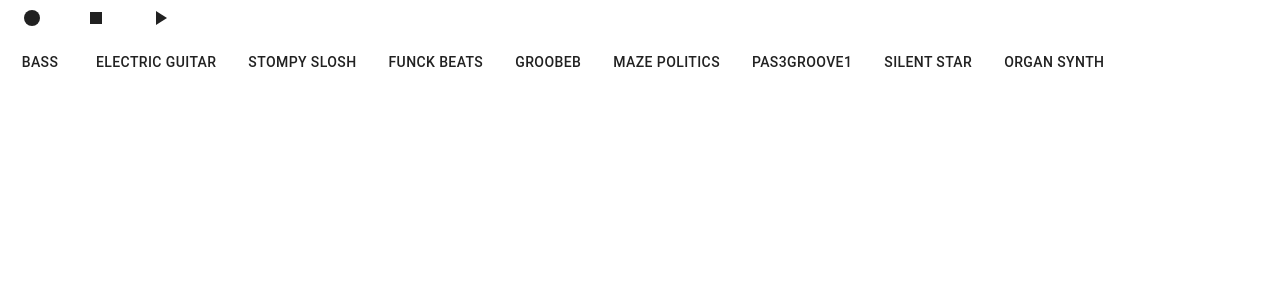
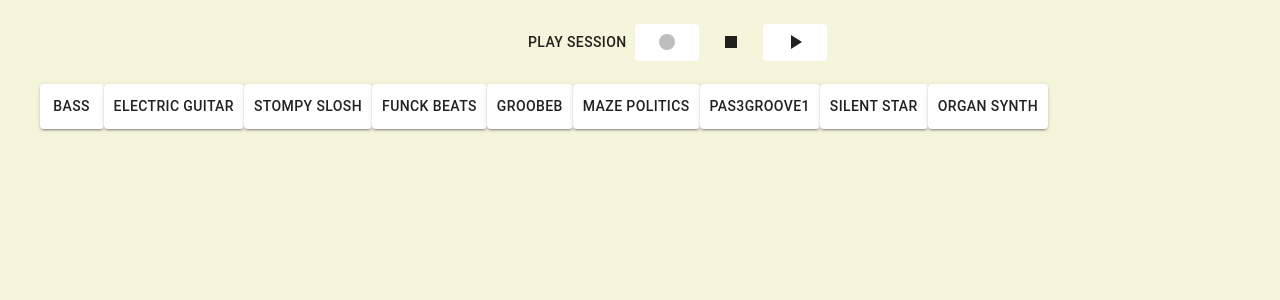
Before and after one commit to sagidahan94/looper-machine, a React (Create React App) app: page / in a window 1280 px wide. Shown: the top 300 px of the page. Built offline with nearby package versions, Linux system fonts and the light colour scheme.

Commit message:
one record is working

```diff
--- a/src/App.js
+++ b/src/App.js
@@ -1,21 +1,28 @@
 import { ButtonGroup } from "@material-ui/core";
-import { createStyles, makeStyles } from "@material-ui/core/styles";
+import { createStyles, makeStyles, s } from "@material-ui/core/styles";
 import React, { useState, useCallback } from "react";
 import Pad from "./components/Pad.jsx";
 import PlayButton from "./components/PlayButton.jsx";
+import PlaySessionButton from "./components/PlaySessionButton.jsx";
 import RecordButton from "./components/RecordButton.jsx";
 import StopButton from "./components/StopButton.jsx";
+import Box from "@material-ui/core/Box";
+import Grid from "@material-ui/core/Grid";
 
+// Use Styles
 const useStyles = makeStyles((theme) =>
   createStyles({
     root: {
       "& > *": {
         margin: theme.spacing(1),
       },
+      buttons: {},
+      pads: {},
     },
   })
 );
 
+// Initiailize the sounds object
 function GenerateSounds() {
   return {
     1: {
@@ -94,24 +101,120 @@ function GenerateSounds() {
 }
 
 function App() {
+  // Styles
   const classes = useStyles();
 
+  // force update - for objects only
   const [, updateState] = useState();
   const forceUpdate = useCallback(() => updateState({}), []);
 
+  // States
   const [isPlaying, setIsPlaying] = useState(false);
+  const [isRecord, setIsRecord] = useState({ value: false });
   const [sounds, setSounds] = useState(GenerateSounds());
   const [stateCurrInterval, setStateCurrInterval] = useState(1);
+  // const [soundsRecorded, setSoundsRecorded] = useState(GenerateSounds());
+  const [recordInterval, setRecordInterval] = useState([]);
 
+  // Check if record is empty
+  const recordIsEmpty = () => {
+    return recordInterval.length === 0;
+  };
+
+  // Handle in pad(sound) click
   const handleSoundClick = (soundId) => {
     let sound = sounds[soundId];
     sound.isActive = !sound.isActive;
-
     setSounds(sounds);
     forceUpdate();
   };
 
+  // Handle record click
+  const handleRecordClick = () => {
+    if (!isRecord.value) {
+      // Set record state
+      let record = isRecord;
+      record.value = !record.value;
+      setIsRecord(isRecord);
+      forceUpdate();
+
+      // Update the first interval of recording - when click on recording
+      if (isPlaying) {
+        const activeSounds = Object.values(sounds).filter((x) => x.isActive);
+        if (activeSounds.length === 0) return;
+        const startTime = activeSounds[0].audio.currentTime * 1000;
+        recordInterval.push({
+          startTime: startTime,
+          durationTime: 8000 - startTime,
+          ids: activeSounds.map((x) => x.id),
+        });
+      }
+    }
+    // Set the last interval of recording - when click off recording
+    else {
+      // Set record
+      let record = isRecord;
+      record.value = !record.value;
+      setIsRecord(isRecord);
+      forceUpdate();
+      // Set the last session of the record
+      const activeSounds = Object.values(sounds).filter((x) => x.isActive);
+      const endTime = activeSounds[0].audio.currentTime * 1000;
+      const lastRecord = recordInterval[recordInterval.length - 1];
+      lastRecord.durationTime = endTime;
+      setRecordInterval(recordInterval);
+    }
+  };
+
+  // Play the record Session
+  const playRecoding = (index) => {
+    if (index == 0) {
+      // stopMusic();  // stop the music when play session
+      Object.values(sounds).map((sound) => {
+        sound.audio.pause();
+        sound.audio.currentTime = 0;
+      });
+    }
+
+    // Change state to playing
+    if (!isPlaying) {
+      setIsPlaying((isPlaying) => !isPlaying);
+    }
+
+    // Start playing intervals one by one
+    const currentRecord = recordInterval[index];
+    if (currentRecord) {
+      for (let j = 0; j < currentRecord.ids.length; j++) {
+        const currentSoundId = currentRecord.ids[j];
+        sounds[currentSoundId].isActive = true;
+        sounds[currentSoundId].audio.currentTime =
+          currentRecord.startTime / 1000.0;
+        sounds[currentSoundId].audio.play();
+        setTimeout(() => {
+          playRecoding(index + 1); // Recursive call to this function
+        }, currentRecord.durationTime);
+      }
+    }
+  };
+
   const updateLooper = () => {
+    // If recording- update the intervals
+    if (isRecord.value) {
+      recordInterval.push({
+        startTime: 0,
+        durationTime: 8000,
+        ids: Object.values(sounds)
+          .filter((x) => x.isActive)
+          .map((x) => x.id),
+      });
+    }
+
+    // Playing the sound in intervals
+    firstInvokeUpdateLooper();
+  };
+
+  // Playing the sound in intervals
+  const firstInvokeUpdateLooper = () => {
     Object.values(sounds).map((sound) => {
       if (sound.isActive) {
         sound.audio.pause();
@@ -124,20 +227,34 @@ function App() {
     });
   };
 
+  // Start to play the music - set interval
   const playMusic = () => {
     if (!isPlaying) {
       setIsPlaying((isPlaying) => !isPlaying);
 
-      updateLooper();
-      let interval = setInterval(() => updateLooper(), 8000);
+      firstInvokeUpdateLooper();
+      const interval = setInterval(() => updateLooper(), 8000);
       setStateCurrInterval(interval);
     }
   };
 
+  // Stop all the sounds that play
   const stopMusic = () => {
+    //Only if play state - true
     if (isPlaying) {
+      // Yarden coded: extract to function
+      if (isRecord.value) {
+        let record = isRecord;
+        record.value = !record.value;
+        setIsRecord(isRecord);
+        forceUpdate();
+      }
+
+      // Change state of playing
       setIsPlaying((isPlaying) => !isPlaying);
+      // Clear the interval
       clearInterval(stateCurrInterval);
+      // Stop all the sounds
       Object.values(sounds).map((sound) => {
         sound.audio.pause();
         sound.audio.currentTime = 0;
@@ -145,18 +262,30 @@ function App() {
     }
   };
 
+  // Render
   return (
-    <div className="App">
-      <ButtonGroup>
-        <RecordButton />
+    <div className={classes.root}>
+      <ButtonGroup className={classes.buttons} className="music-sounds">
+        <PlaySessionButton
+          playSession={playRecoding}
+          isRecord={isRecord.value}
+          isRecordEmpty={recordIsEmpty}
+        />
+        <RecordButton
+          isPlaying={isPlaying}
+          recordMusic={handleRecordClick}
+          isRecord={isRecord.value}
+        />
         <StopButton stopMusic={stopMusic} isPlaying={isPlaying} />
         <PlayButton playMusic={playMusic} isPlaying={isPlaying} />
       </ButtonGroup>
-      <ButtonGroup className={classes.root}>
-        {Object.values(sounds).map((sound) => (
-          <Pad key={sound.id} sound={sound} updatedSound={handleSoundClick} />
-        ))}
-      </ButtonGroup>
+      <Box>
+        <Grid className={classes.pads} className="my-button">
+          {Object.values(sounds).map((sound) => (
+            <Pad key={sound.id} sound={sound} updatedSound={handleSoundClick} />
+          ))}
+        </Grid>
+      </Box>
     </div>
   );
 }
--- a/src/components/Pad.jsx
+++ b/src/components/Pad.jsx
@@ -3,11 +3,15 @@ import Button from "@material-ui/core/Button";
 import { createStyles, makeStyles } from "@material-ui/core/styles";
 
 const useStyles = makeStyles({
-  root: {
+  button: {
     background: "white",
+    padding: 10,
+    borderSpacing: 10,
   },
-  root_selected: {
-    background: "red",
+  button_selected: {
+    background: "yellow",
+    padding: 10,
+    borderSpacing: 10,
   },
 });
 
@@ -16,7 +20,8 @@ const Pad = ({ key, sound, updatedSound }) => {
 
   return (
     <Button
-      className={sound.isActive ? classes.root_selected : classes.root}
+      variant="contained"
+      className={sound.isActive ? classes.button_selected : classes.button}
       key={sound.id}
       onClick={() => updatedSound(sound.id)}
     >
--- a/src/components/PlayButton.jsx
+++ b/src/components/PlayButton.jsx
@@ -1,10 +1,25 @@
 import React from "react";
 import { Button } from "@material-ui/core";
 import PlayArrowIcon from "@material-ui/icons/PlayArrow";
+import { createStyles, makeStyles } from "@material-ui/core/styles";
+
+const useStyles = makeStyles({
+  button: {
+    background: "white",
+  },
+  button_selected: {
+    background: "blue",
+  },
+});
 
 function PlayButton({ playMusic, isPlaying }) {
+  const classes = useStyles();
+
   return (
-    <Button onClick={() => playMusic()}>
+    <Button
+      className={isPlaying ? classes.button_selected : classes.button}
+      onClick={() => playMusic()}
+    >
       <PlayArrowIcon></PlayArrowIcon>
     </Button>
   );
--- a/src/components/PlaySessionButton.jsx
+++ b/src/components/PlaySessionButton.jsx
@@ -1,7 +1,20 @@
 import React from "react";
+import { Button } from "@material-ui/core";
+import { createStyles, makeStyles } from "@material-ui/core/styles";
 
-function PlaySessionButton() {
-  return <div></div>;
+const useStyles = makeStyles({
+  button: {
+    background: "white",
+  },
+  button_record: {
+    background: "red",
+  },
+});
+
+function PlaySessionButton({ playSession, isRecord, isRecordEmpty }) {
+  const classes = useStyles();
+
+  return <Button onClick={() => playSession(0)}>play Session</Button>;
 }
 
 export default PlaySessionButton;
--- a/src/components/RecordButton.jsx
+++ b/src/components/RecordButton.jsx
@@ -1,10 +1,26 @@
 import React from "react";
 import { Button } from "@material-ui/core";
 import FiberManualRecordIcon from "@material-ui/icons/FiberManualRecord";
+import { createStyles, makeStyles } from "@material-ui/core/styles";
 
-function RecordButton({ recordMusic }) {
+const useStyles = makeStyles({
+  button: {
+    background: "white",
+  },
+  button_record: {
+    background: "red",
+  },
+});
+
+function RecordButton({ recordMusic, isRecord, isPlaying }) {
+  const classes = useStyles();
+
   return (
-    <Button onClick={() => recordMusic()}>
+    <Button
+      disabled={!isPlaying}
+      className={isRecord ? classes.button_record : classes.button}
+      onClick={() => recordMusic()}
+    >
       <FiberManualRecordIcon></FiberManualRecordIcon>
     </Button>
   );
--- a/src/index.css
+++ b/src/index.css
@@ -1,13 +1,27 @@
 body {
+  background-color: beige;
   margin: 0;
-  font-family: -apple-system, BlinkMacSystemFont, 'Segoe UI', 'Roboto', 'Oxygen',
-    'Ubuntu', 'Cantarell', 'Fira Sans', 'Droid Sans', 'Helvetica Neue',
+  font-family: -apple-system, BlinkMacSystemFont, "Segoe UI", "Roboto", "Oxygen",
+    "Ubuntu", "Cantarell", "Fira Sans", "Droid Sans", "Helvetica Neue",
     sans-serif;
   -webkit-font-smoothing: antialiased;
   -moz-osx-font-smoothing: grayscale;
 }
 
 code {
-  font-family: source-code-pro, Menlo, Monaco, Consolas, 'Courier New',
+  font-family: source-code-pro, Menlo, Monaco, Consolas, "Courier New",
     monospace;
 }
+
+.music-sounds {
+  left: 40%;
+  top: 16px;
+  position: relative;
+}
+
+.my-button {
+  padding: 0.5%;
+  margin-left: 2%;
+  border-radius: 30px;
+  margin-top: 2%;
+}
```
